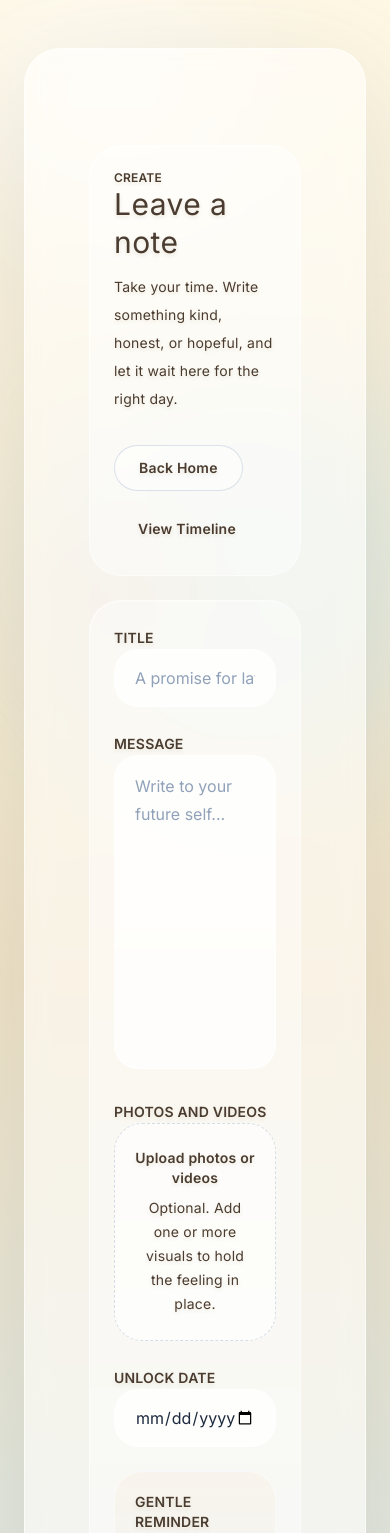
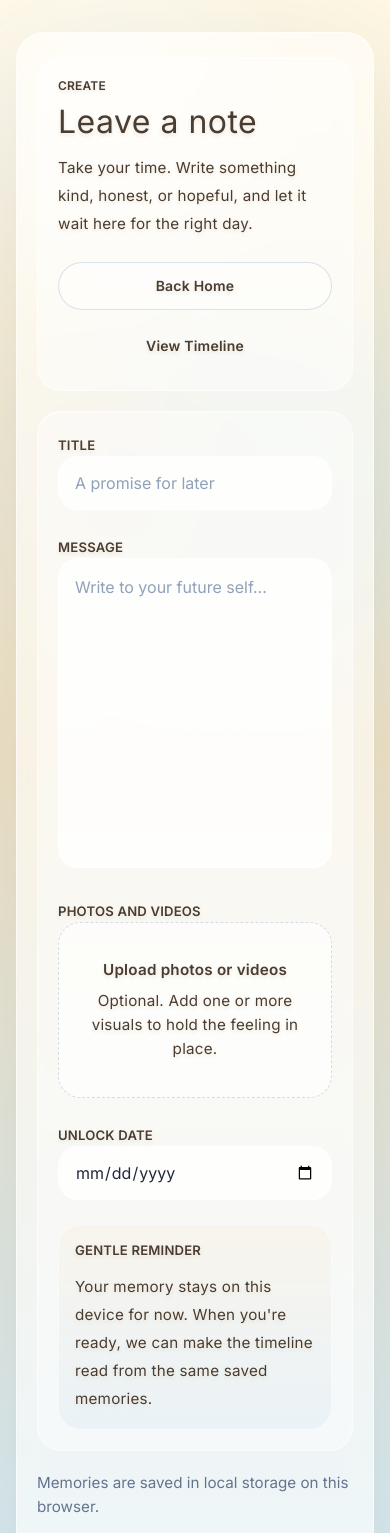
Before and after one commit to simmimulchandani-max/deartomorrow, a Next.js app: page /create in a window 390 px wide. Shown: the top 1533 px of the page. Built offline with nearby package versions, Linux system fonts and the light colour scheme.

Commit message:
Update Dear Tomorrow form: mobile-friendly, consistent input widths

```diff
--- a/app/create/page.tsx
+++ b/app/create/page.tsx
@@ -166,7 +166,7 @@ export default function CreatePage() {
   }
 
   return (
-    <main className="relative flex min-h-screen items-center justify-center overflow-hidden bg-[linear-gradient(180deg,_#fff8e5_0%,_#f1e3c6_46%,_#d6ebf5_100%)] px-6 py-12 sm:py-16">
+    <main className="relative flex min-h-screen items-center justify-center overflow-hidden bg-[linear-gradient(180deg,_#fff8e5_0%,_#f1e3c6_46%,_#d6ebf5_100%)] px-4 py-8 sm:px-6 sm:py-12 md:py-16">
       <div className="pointer-events-none absolute inset-0">
         <div className="absolute left-[-8%] top-[-2%] h-72 w-72 rounded-full bg-white/45 blur-3xl" />
         <div className="absolute right-[-12%] top-[18%] h-96 w-96 rounded-full bg-sky-200/30 blur-3xl" />
@@ -174,45 +174,45 @@ export default function CreatePage() {
         <div className="absolute bottom-[-18%] left-1/2 h-80 w-[140%] -translate-x-1/2 rounded-[100%] bg-[radial-gradient(ellipse_at_center,_rgba(245,233,210,0.95)_0%,_rgba(236,221,194,0.86)_42%,_rgba(233,216,188,0)_75%)]" />
       </div>
 
-      <section className="relative w-full max-w-4xl rounded-[2.25rem] border border-white/60 bg-white/55 shadow-[0_30px_120px_rgba(88,110,124,0.16)] backdrop-blur-md">
-        <div className="px-8 py-12 sm:px-10 lg:px-12 lg:py-14">
+      <section className="relative w-full max-w-4xl rounded-[1.75rem] border border-white/60 bg-white/55 shadow-[0_30px_120px_rgba(88,110,124,0.16)] backdrop-blur-md sm:rounded-[2.25rem]">
+        <div className="px-4 py-4 sm:px-6 sm:py-6 lg:px-8 lg:py-8">
           <form
             onSubmit={handleSubmit}
-            className="space-y-6 px-8 py-12 sm:px-10 lg:px-12 lg:py-14"
+            className="space-y-5 rounded-[1.5rem] px-1 py-2 sm:space-y-6 sm:px-2 sm:py-4"
           >
-            <div className="rounded-[2rem] border border-white/55 bg-white/42 p-6 shadow-[inset_0_1px_0_rgba(255,255,255,0.28)] sm:p-8">
+            <div className="rounded-[1.5rem] border border-white/55 bg-white/42 p-5 shadow-[inset_0_1px_0_rgba(255,255,255,0.28)] sm:rounded-[2rem] sm:p-8">
               <p className="text-elevated text-xs font-semibold uppercase tracking-[0.38em]">
                 Create
               </p>
-              <h2 className="text-elevated font-[family:var(--font-display)] text-3xl leading-tight sm:text-4xl">
+              <h2 className="text-elevated mt-2 font-[family:var(--font-display)] text-[2rem] leading-tight sm:text-4xl">
                 Leave a note
               </h2>
-              <p className="text-elevated mt-3 max-w-2xl text-sm leading-7 sm:text-base">
+              <p className="text-elevated mt-3 max-w-2xl text-[0.95rem] leading-7 sm:text-base">
                 Take your time. Write something kind, honest, or hopeful, and
                 let it wait here for the right day.
               </p>
-              <div className="mt-8 flex flex-wrap gap-4">
+              <div className="mt-6 flex flex-col gap-3 sm:mt-8 sm:flex-row sm:flex-wrap sm:gap-4">
                 <Link
                   href="/"
-                  className="text-elevated inline-flex rounded-full border border-slate-300/70 bg-white/45 px-6 py-3 text-sm font-semibold tracking-[0.18em] transition hover:border-sky-300 hover:bg-white/80 focus-visible:outline-none focus-visible:ring-2 focus-visible:ring-slate-900/15 focus-visible:ring-offset-2 focus-visible:ring-offset-white/40 active:translate-y-px"
+                  className="text-elevated inline-flex min-h-12 w-full items-center justify-center rounded-full border border-slate-300/70 bg-white/45 px-6 py-3 text-sm font-semibold tracking-[0.18em] transition hover:border-sky-300 hover:bg-white/80 focus-visible:outline-none focus-visible:ring-2 focus-visible:ring-slate-900/15 focus-visible:ring-offset-2 focus-visible:ring-offset-white/40 active:translate-y-px sm:min-h-0 sm:w-auto"
                 >
                   Back Home
                 </Link>
                 <Link
                   href="/timeline"
-                  className="text-elevated inline-flex rounded-full px-6 py-3 text-sm font-semibold tracking-[0.18em] transition hover:text-sky-900 focus-visible:outline-none focus-visible:ring-2 focus-visible:ring-slate-900/15 focus-visible:ring-offset-2 focus-visible:ring-offset-white/40 active:translate-y-px"
+                  className="text-elevated inline-flex min-h-12 w-full items-center justify-center rounded-full px-6 py-3 text-sm font-semibold tracking-[0.18em] transition hover:text-sky-900 focus-visible:outline-none focus-visible:ring-2 focus-visible:ring-slate-900/15 focus-visible:ring-offset-2 focus-visible:ring-offset-white/40 active:translate-y-px sm:min-h-0 sm:w-auto"
                 >
                   View Timeline
                 </Link>
               </div>
             </div>
 
-            <div className="space-y-6 rounded-[2rem] border border-white/55 bg-white/42 p-6 shadow-[inset_0_1px_0_rgba(255,255,255,0.28)] sm:p-8">
+            <div className="space-y-6 rounded-[1.5rem] border border-white/55 bg-white/42 p-5 shadow-[inset_0_1px_0_rgba(255,255,255,0.28)] sm:rounded-[2rem] sm:p-8">
               <div className="space-y-6">
                 <div className="space-y-2">
                   <label
                     htmlFor="title"
-                    className="text-elevated text-sm font-semibold uppercase tracking-[0.22em]"
+                    className="text-elevated text-[0.82rem] font-semibold uppercase tracking-[0.22em] sm:text-sm"
                   >
                     Title
                   </label>
@@ -224,14 +224,14 @@ export default function CreatePage() {
                     value={form.title}
                     onChange={(event) => handleChange("title", event.target.value)}
                     placeholder="A promise for later"
-                    className="w-full rounded-[1.5rem] border border-white/70 bg-white/75 px-5 py-4 text-base text-slate-800 outline-none ring-0 transition placeholder:text-slate-400 focus:border-sky-200"
+                    className="w-full rounded-[1.25rem] border border-white/70 bg-white/75 px-4 py-3.5 text-[0.95rem] text-slate-800 outline-none ring-0 transition placeholder:text-slate-400 focus:border-sky-200 sm:rounded-[1.5rem] sm:px-5 sm:py-4 sm:text-base"
                   />
                 </div>
 
                 <div className="space-y-2">
                   <label
                     htmlFor="message"
-                    className="text-elevated text-sm font-semibold uppercase tracking-[0.22em]"
+                    className="text-elevated text-[0.82rem] font-semibold uppercase tracking-[0.22em] sm:text-sm"
                   >
                     Message
                   </label>
@@ -243,20 +243,20 @@ export default function CreatePage() {
                     value={form.message}
                     onChange={(event) => handleChange("message", event.target.value)}
                     placeholder="Write to your future self..."
-                    className="w-full resize-none rounded-[1.5rem] border border-white/70 bg-white/75 px-5 py-4 text-base leading-7 text-slate-800 outline-none transition placeholder:text-slate-400 focus:border-sky-200"
+                    className="w-full resize-none rounded-[1.25rem] border border-white/70 bg-white/75 px-4 py-3.5 text-[0.95rem] leading-7 text-slate-800 outline-none transition placeholder:text-slate-400 focus:border-sky-200 sm:rounded-[1.5rem] sm:px-5 sm:py-4 sm:text-base"
                   />
                 </div>
 
                 <div className="space-y-2">
                   <label
                     htmlFor="image"
-                    className="text-elevated text-sm font-semibold uppercase tracking-[0.22em]"
+                    className="text-elevated text-[0.82rem] font-semibold uppercase tracking-[0.22em] sm:text-sm"
                   >
                     Photos and Videos
                   </label>
                   <label
                     htmlFor="image"
-                    className="flex min-h-52 cursor-pointer flex-col items-center justify-center rounded-[1.75rem] border border-dashed border-slate-300/80 bg-white/60 px-5 py-6 text-center transition hover:border-sky-300 hover:bg-white/85"
+                    className="flex min-h-44 cursor-pointer flex-col items-center justify-center rounded-[1.4rem] border border-dashed border-slate-300/80 bg-white/60 px-4 py-5 text-center transition hover:border-sky-300 hover:bg-white/85 sm:min-h-52 sm:rounded-[1.75rem] sm:px-5 sm:py-6"
                   >
                     {form.mediaItems.length > 0 ? (
                       <div className="grid w-full gap-3 sm:grid-cols-2 lg:grid-cols-3">
@@ -289,10 +289,10 @@ export default function CreatePage() {
                       </div>
                     ) : (
                       <div className="space-y-2">
-                        <p className="text-elevated text-sm font-semibold tracking-[0.16em]">
+                        <p className="text-elevated text-[0.95rem] font-semibold tracking-[0.16em] sm:text-sm">
                           Upload photos or videos
                         </p>
-                        <p className="text-elevated text-sm leading-6">
+                        <p className="text-elevated text-[0.95rem] leading-6 sm:text-sm">
                           Optional. Add one or more visuals to hold the feeling
                           in place.
                         </p>
@@ -310,12 +310,12 @@ export default function CreatePage() {
                     className="sr-only"
                   />
                   {form.imageName ? (
-                    <div className="flex items-center justify-between gap-3 rounded-full bg-white/60 px-4 py-3 text-sm text-slate-600">
-                      <span className="truncate">{form.imageName}</span>
+                    <div className="flex flex-col gap-3 rounded-[1.25rem] bg-white/60 px-4 py-3 text-sm text-slate-600 sm:flex-row sm:items-center sm:justify-between sm:rounded-full">
+                      <span className="min-w-0 truncate">{form.imageName}</span>
                       <button
                         type="button"
                         onClick={clearImage}
-                        className="text-elevated shrink-0 font-semibold tracking-[0.14em] transition hover:text-sky-800 focus-visible:outline-none focus-visible:ring-2 focus-visible:ring-slate-900/15 focus-visible:ring-offset-2 focus-visible:ring-offset-white/40 active:translate-y-px"
+                        className="text-elevated min-h-11 w-full shrink-0 rounded-full border border-white/60 px-4 py-2 text-center font-semibold tracking-[0.14em] transition hover:text-sky-800 focus-visible:outline-none focus-visible:ring-2 focus-visible:ring-slate-900/15 focus-visible:ring-offset-2 focus-visible:ring-offset-white/40 active:translate-y-px sm:min-h-0 sm:w-auto sm:border-0 sm:px-0 sm:py-0"
                       >
                         Remove
                       </button>
@@ -326,7 +326,7 @@ export default function CreatePage() {
                 <div className="space-y-2">
                   <label
                     htmlFor="unlockDate"
-                    className="text-elevated text-sm font-semibold uppercase tracking-[0.22em]"
+                    className="text-elevated text-[0.82rem] font-semibold uppercase tracking-[0.22em] sm:text-sm"
                   >
                     Unlock Date
                   </label>
@@ -340,15 +340,15 @@ export default function CreatePage() {
                     onChange={(event) =>
                       handleChange("unlockDate", event.target.value)
                     }
-                    className="w-full rounded-[1.5rem] border border-white/70 bg-white/75 px-5 py-4 text-base text-slate-800 outline-none transition focus:border-sky-200"
+                    className="w-full rounded-[1.25rem] border border-white/70 bg-white/75 px-4 py-3.5 text-[0.95rem] text-slate-800 outline-none transition focus:border-sky-200 sm:rounded-[1.5rem] sm:px-5 sm:py-4 sm:text-base"
                   />
                 </div>
 
-                <div className="rounded-[1.75rem] border border-white/50 bg-[linear-gradient(180deg,_rgba(248,244,236,0.95),_rgba(232,241,246,0.9))] p-5">
-                  <p className="text-elevated text-sm font-semibold uppercase tracking-[0.18em]">
+                <div className="rounded-[1.4rem] border border-white/50 bg-[linear-gradient(180deg,_rgba(248,244,236,0.95),_rgba(232,241,246,0.9))] p-4 sm:rounded-[1.75rem] sm:p-5">
+                  <p className="text-elevated text-[0.82rem] font-semibold uppercase tracking-[0.18em] sm:text-sm">
                     Gentle reminder
                   </p>
-                  <p className="text-elevated mt-3 text-sm leading-7">
+                  <p className="text-elevated mt-3 text-[0.95rem] leading-7 sm:text-sm">
                     Your memory stays on this device for now. When you&apos;re ready,
                     we can make the timeline read from the same saved memories.
                   </p>
@@ -357,25 +357,25 @@ export default function CreatePage() {
             </div>
 
             {saveMessage ? (
-              <p className="rounded-[1.4rem] border border-emerald-200/70 bg-emerald-50/80 px-5 py-4 text-sm leading-6 text-emerald-800">
+              <p className="rounded-[1.25rem] border border-emerald-200/70 bg-emerald-50/80 px-4 py-3 text-[0.95rem] leading-6 text-emerald-800 sm:rounded-[1.4rem] sm:px-5 sm:py-4 sm:text-sm">
                 {saveMessage}
               </p>
             ) : null}
 
             {errorMessage ? (
-              <p className="rounded-[1.4rem] border border-rose-200/70 bg-rose-50/80 px-5 py-4 text-sm leading-6 text-rose-700">
+              <p className="rounded-[1.25rem] border border-rose-200/70 bg-rose-50/80 px-4 py-3 text-[0.95rem] leading-6 text-rose-700 sm:rounded-[1.4rem] sm:px-5 sm:py-4 sm:text-sm">
                 {errorMessage}
               </p>
             ) : null}
 
             <div className="flex flex-col gap-4 sm:flex-row sm:items-center sm:justify-between">
-              <p className="text-sm leading-6 text-slate-500">
+              <p className="text-[0.95rem] leading-6 text-slate-500 sm:text-sm">
                 Memories are saved in local storage on this browser.
               </p>
               <button
                 type="submit"
                 disabled={isSaving}
-                className="inline-flex min-h-14 items-center justify-center rounded-full bg-[#f7c7b6] px-8 text-sm font-semibold tracking-[0.18em] text-[#4a3c31] transition duration-300 hover:bg-[#f4bba8] focus-visible:outline-none focus-visible:ring-2 focus-visible:ring-[#f0b79f]/50 focus-visible:ring-offset-2 focus-visible:ring-offset-white/40 active:translate-y-px disabled:cursor-not-allowed disabled:opacity-70"
+                className="inline-flex min-h-13 w-full items-center justify-center rounded-full bg-[#f7c7b6] px-8 text-sm font-semibold tracking-[0.18em] text-[#4a3c31] transition duration-300 hover:bg-[#f4bba8] focus-visible:outline-none focus-visible:ring-2 focus-visible:ring-[#f0b79f]/50 focus-visible:ring-offset-2 focus-visible:ring-offset-white/40 active:translate-y-px disabled:cursor-not-allowed disabled:opacity-70 sm:min-h-14 sm:w-auto"
               >
                 {isSaving ? "Saving..." : "Save Memory"}
               </button>
--- a/app/globals.css
+++ b/app/globals.css
@@ -15,6 +15,7 @@
 
 html {
   background: var(--background);
+  -webkit-text-size-adjust: 100%;
 }
 
 body {
@@ -50,8 +51,16 @@ button {
 input,
 textarea,
 select,
-label {
+label,
+button {
   font-family: var(--font-body), sans-serif;
+}
+
+input,
+textarea,
+button,
+select {
+  font-size: 16px;
 }
 
 .text-elevated {
```
Also changed, not shown: app/layout.tsx (+6 -1 lines).
